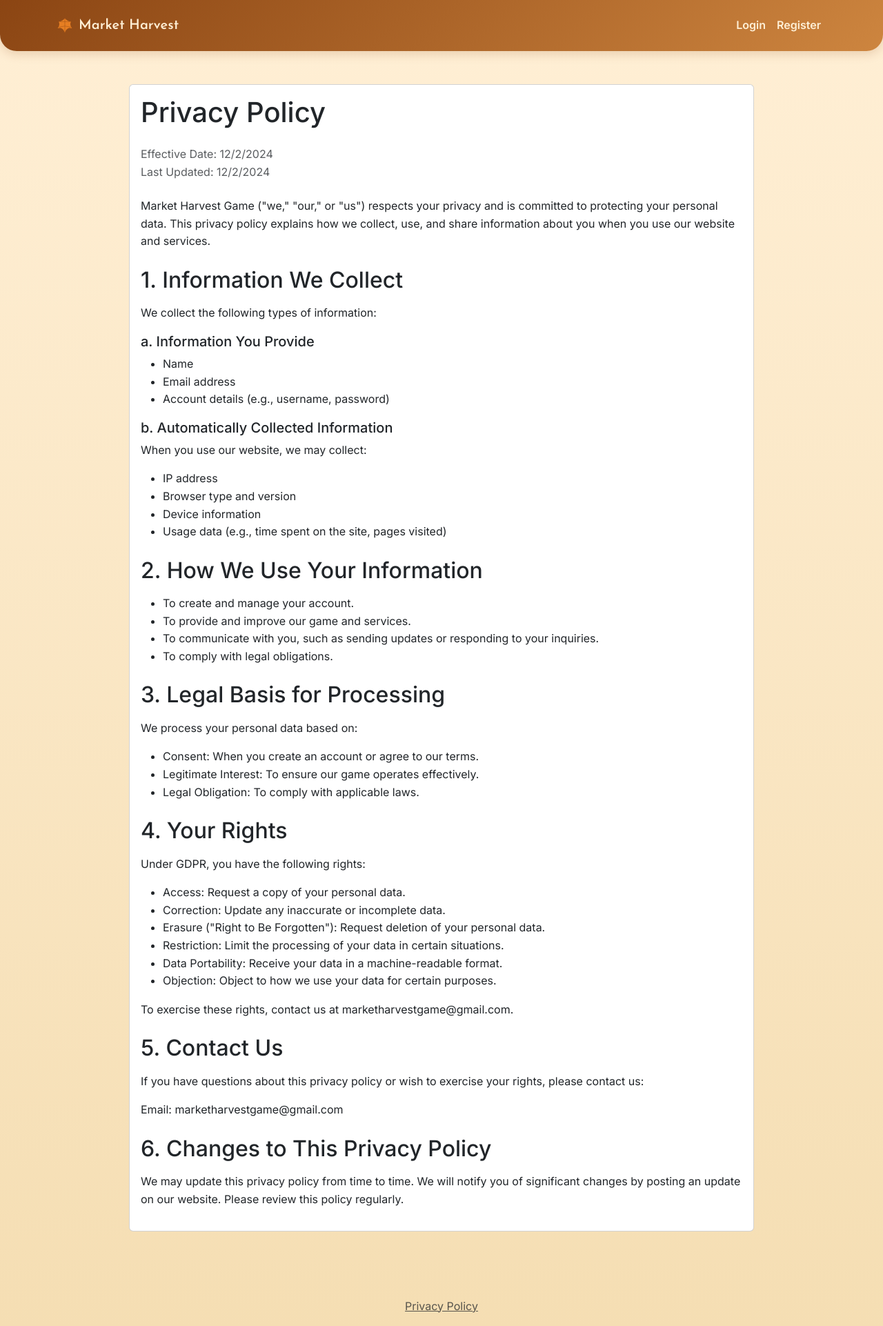
After one commit to reversegremlin/harvest-market, a Flask app: page /privacy in a window 1280 px wide. The commit adds this page. Shown: the whole page at 69% size. Run offline with Flask 3, Linux system fonts and the light colour scheme; data comes from the database, SQL or seed files in the repository.

Commit message:
Agent query: Please verify: 1. Is the privacy policy link visible in the footer? 2. Does the registration form have a privacy policy checkbox? 3. Does clicking the privacy policy link show the policy page?

```diff
--- a/app.py
+++ b/app.py
@@ -81,6 +81,10 @@ def b64encode_filter(s):
 @app.route('/')
 def index():
     return render_template('landing.html')
+@app.route('/privacy')
+def privacy():
+    return render_template('privacy.html')
+
 
 if __name__ == "__main__":
     # Run the application on port 5000 and bind to all network interfaces
--- a/templates/base.html
+++ b/templates/base.html
@@ -76,13 +76,16 @@
         {% block content %}{% endblock %}
     </div>
 
-    {% if settings.footer_text %}
     <footer class="footer mt-5 py-3">
         <div class="container text-center">
-            {{ settings.footer_text|safe }}
+            {% if settings.footer_text %}
+                {{ settings.footer_text|safe }}
+            {% endif %}
+            <div class="mt-2">
+                <a href="{{ url_for('privacy') }}" class="text-muted">Privacy Policy</a>
+            </div>
         </div>
     </footer>
-    {% endif %}
 
     <script src="https://cdn.jsdelivr.net/npm/bootstrap@5.3.0/dist/js/bootstrap.bundle.min.js"></script>
     <script src="{{ url_for('static', filename='js/main.js') }}"></script>
--- /dev/null
+++ b/templates/privacy.html
@@ -0,0 +1,77 @@
+{% extends "base.html" %}
+
+{% block title %}Privacy Policy{% endblock %}
+
+{% block content %}
+<div class="container py-4">
+    <div class="row justify-content-center">
+        <div class="col-md-10">
+            <div class="card">
+                <div class="card-body">
+                    <h1 class="mb-4">Privacy Policy</h1>
+                    <p class="text-muted mb-4">
+                        Effective Date: 12/2/2024<br>
+                        Last Updated: 12/2/2024
+                    </p>
+
+                    <p>Market Harvest Game ("we," "our," or "us") respects your privacy and is committed to protecting your personal data. This privacy policy explains how we collect, use, and share information about you when you use our website and services.</p>
+
+                    <h2 class="mt-4 mb-3">1. Information We Collect</h2>
+                    <p>We collect the following types of information:</p>
+
+                    <h3 class="h5 mt-3">a. Information You Provide</h3>
+                    <ul>
+                        <li>Name</li>
+                        <li>Email address</li>
+                        <li>Account details (e.g., username, password)</li>
+                    </ul>
+
+                    <h3 class="h5 mt-3">b. Automatically Collected Information</h3>
+                    <p>When you use our website, we may collect:</p>
+                    <ul>
+                        <li>IP address</li>
+                        <li>Browser type and version</li>
+                        <li>Device information</li>
+                        <li>Usage data (e.g., time spent on the site, pages visited)</li>
+                    </ul>
+
+                    <h2 class="mt-4 mb-3">2. How We Use Your Information</h2>
+                    <ul>
+                        <li>To create and manage your account.</li>
+                        <li>To provide and improve our game and services.</li>
+                        <li>To communicate with you, such as sending updates or responding to your inquiries.</li>
+                        <li>To comply with legal obligations.</li>
+                    </ul>
+
+                    <h2 class="mt-4 mb-3">3. Legal Basis for Processing</h2>
+                    <p>We process your personal data based on:</p>
+                    <ul>
+                        <li>Consent: When you create an account or agree to our terms.</li>
+                        <li>Legitimate Interest: To ensure our game operates effectively.</li>
+                        <li>Legal Obligation: To comply with applicable laws.</li>
+                    </ul>
+
+                    <h2 class="mt-4 mb-3">4. Your Rights</h2>
+                    <p>Under GDPR, you have the following rights:</p>
+                    <ul>
+                        <li>Access: Request a copy of your personal data.</li>
+                        <li>Correction: Update any inaccurate or incomplete data.</li>
+                        <li>Erasure ("Right to Be Forgotten"): Request deletion of your personal data.</li>
+                        <li>Restriction: Limit the processing of your data in certain situations.</li>
+                        <li>Data Portability: Receive your data in a machine-readable format.</li>
+                        <li>Objection: Object to how we use your data for certain purposes.</li>
+                    </ul>
+                    <p>To exercise these rights, contact us at marketharvestgame@gmail.com.</p>
+
+                    <h2 class="mt-4 mb-3">5. Contact Us</h2>
+                    <p>If you have questions about this privacy policy or wish to exercise your rights, please contact us:</p>
+                    <p>Email: marketharvestgame@gmail.com</p>
+
+                    <h2 class="mt-4 mb-3">6. Changes to This Privacy Policy</h2>
+                    <p>We may update this privacy policy from time to time. We will notify you of significant changes by posting an update on our website. Please review this policy regularly.</p>
+                </div>
+            </div>
+        </div>
+    </div>
+</div>
+{% endblock %}
```
Also changed, not shown: Privacy Policy - Market Harvest.txt (added, +93 -0 lines), templates/auth/register.html (+8 -0 lines), 1 other file.
